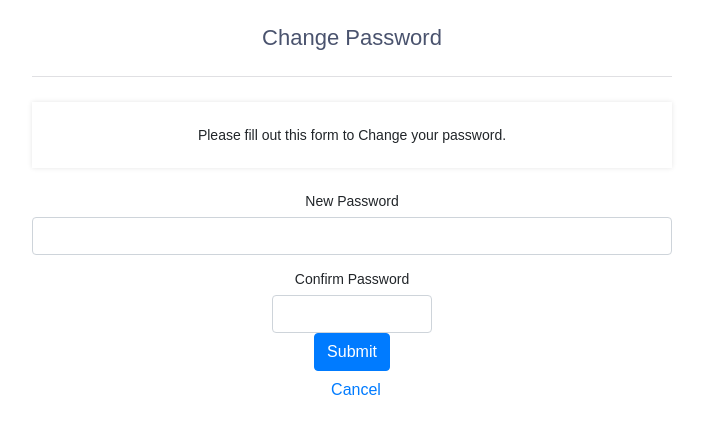
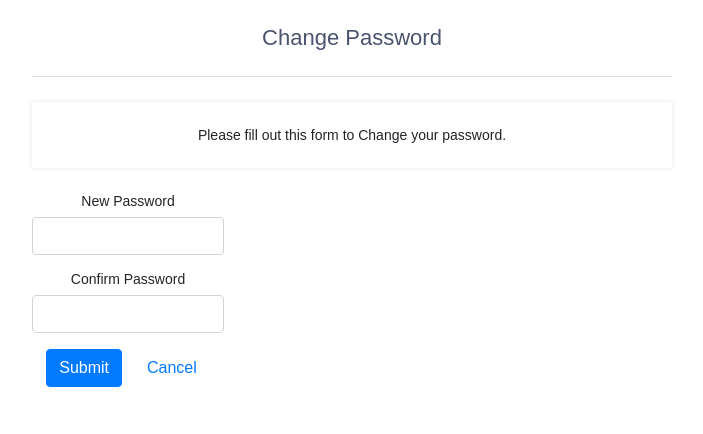
Before and after one commit to dafogary/wikiStax, a PHP site: page /reset-password.php in a window 1280 px wide. Shown: the part 60-494 px from the top of the page, without its empty margins (288-991 px from the left). Run offline with PHP 8.4, Linux system fonts and the light colour scheme; the visitor is signed in with stand-in values (Sample User, id 1).

Commit message:
fixed change password

```diff
--- a/reset-password.php
+++ b/reset-password.php
@@ -77,7 +77,7 @@ if($_SERVER["REQUEST_METHOD"] == "POST"){
         <h2>Change Password</h2>
         <p>Please fill out this form to Change your password.</p>
         <form action="<?php echo htmlspecialchars($_SERVER["PHP_SELF"]); ?>" method="post">
-            <div class="form-group">
+            <div class="form-group form">
                 <label>New Password</label>
                 <input type="password" name="new_password" class="form-control <?php echo (!empty($new_password_err)) ? 'is-invalid' : ''; ?>" value="<?php echo $new_password; ?>">
                 <span class="invalid-feedback"><?php echo $new_password_err; ?></span>
--- a/style.css
+++ b/style.css
@@ -67,6 +67,5 @@ body {
 	margin: 0 0 10px 0;
 }
 .form {
-	width: 25%;
-	margin: 0 auto;
+	width: 30%;
 }
```
